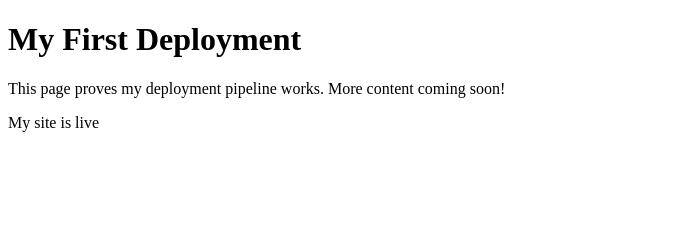
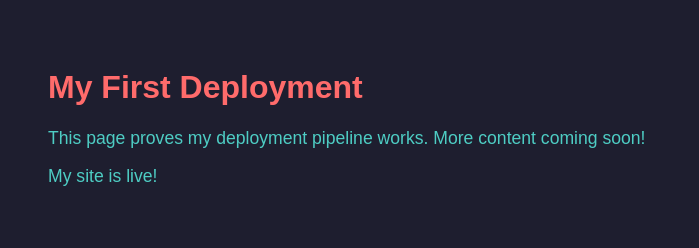
Before and after one commit to Alissims/Exercise-03-First-Deployment-CMPA-4303, a plain HTML site: page index.html in a window 1280 px wide. Shown: the whole page, without its empty margins (0-699 px from the left). Drawn offline with Linux system fonts and the light colour scheme.

Commit message:
Add styles and live site message to index.html

```diff
--- a/index.html
+++ b/index.html
@@ -3,10 +3,24 @@
 <head>
   <meta charset="UTF-8">
   <title>Exercise 03: First Deployment</title>
+  <style>
+    body {
+      background-color: #1e1e2f;
+      color: #f5f5f5;
+      font-family: Arial, sans-serif;
+      padding: 40px;
+    }
+    h1 {
+      color: #ff6b6b;
+    }
+    p {
+      color: #4ecdc4;
+      font-size: 1.1em;
+    }
+  </style>
 </head>
 <body>
   <h1>My First Deployment</h1>
   <p>This page proves my deployment pipeline works. More content coming soon!</p>
+  <p>My site is live!</p>
 </body>
-</html>
-My site is live
```
